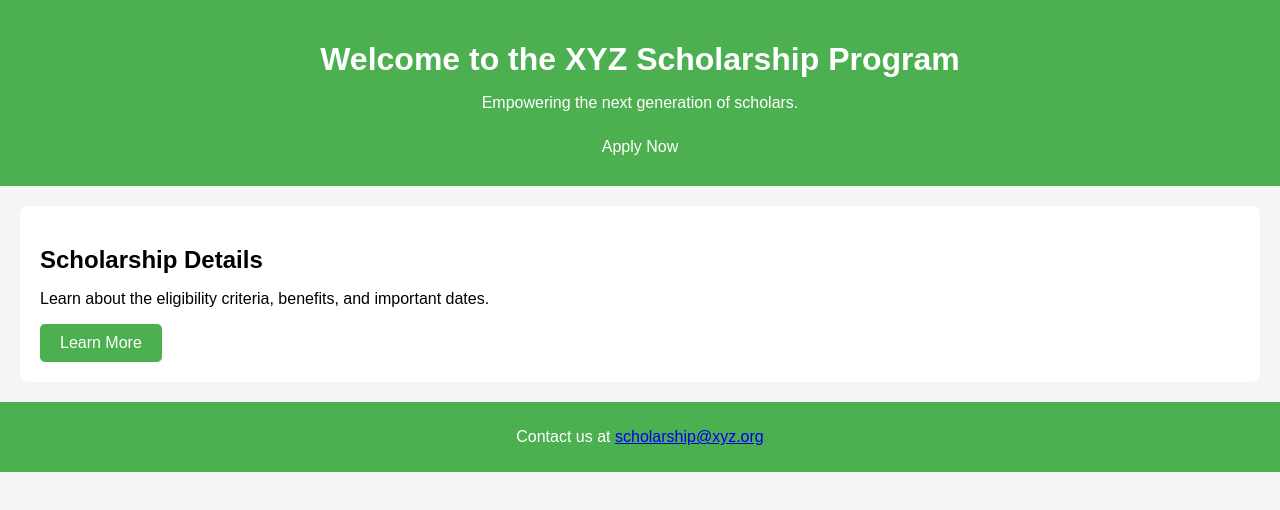
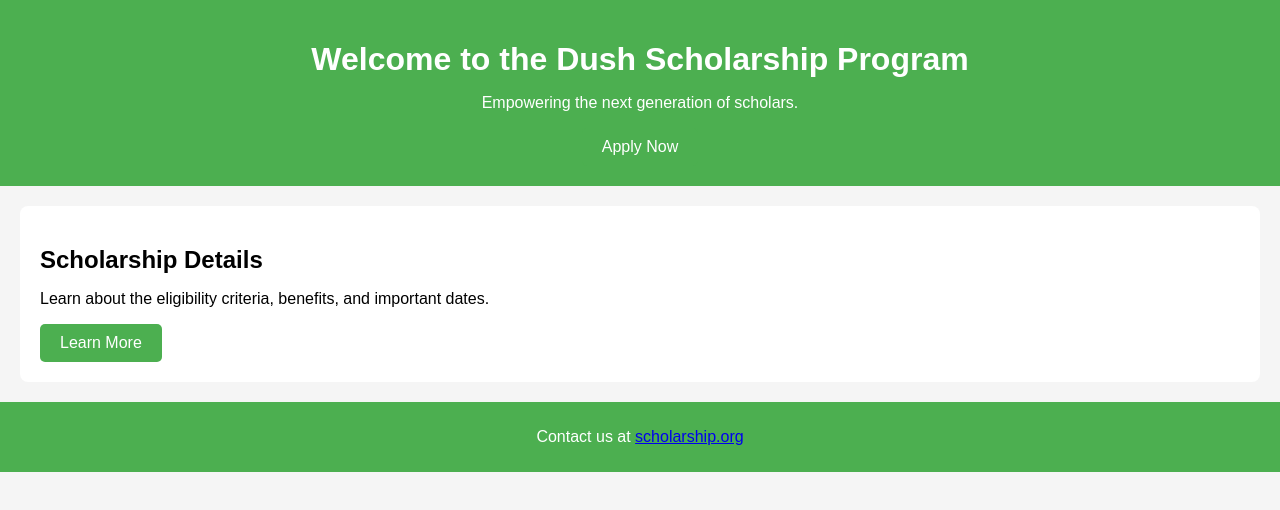
Before and after one commit to dushyanth88/scholarship, a website: page index.html in a window 1280 px wide. Drawn offline with Linux system fonts and the light colour scheme.

Commit message:
Update index.html

```diff
--- a/index.html
+++ b/index.html
@@ -8,7 +8,7 @@
 </head>
 <body>
     <header>
-        <h1>Welcome to the XYZ Scholarship Program</h1>
+        <h1>Welcome to the Dush Scholarship Program</h1>
         <p>Empowering the next generation of scholars.</p>
         <a href="apply.html" class="button">Apply Now</a>
     </header>
@@ -20,7 +20,7 @@
     </section>
 
     <footer>
-        <p>Contact us at <a href="mailto:dushyanthd912@gmail.com">scholarship@xyz.org</a></p>
+        <p>Contact us at <a href="mailto:dushyanthd912@gmail.com">scholarship.org</a></p>
     </footer>
 </body>
 </html>
```
